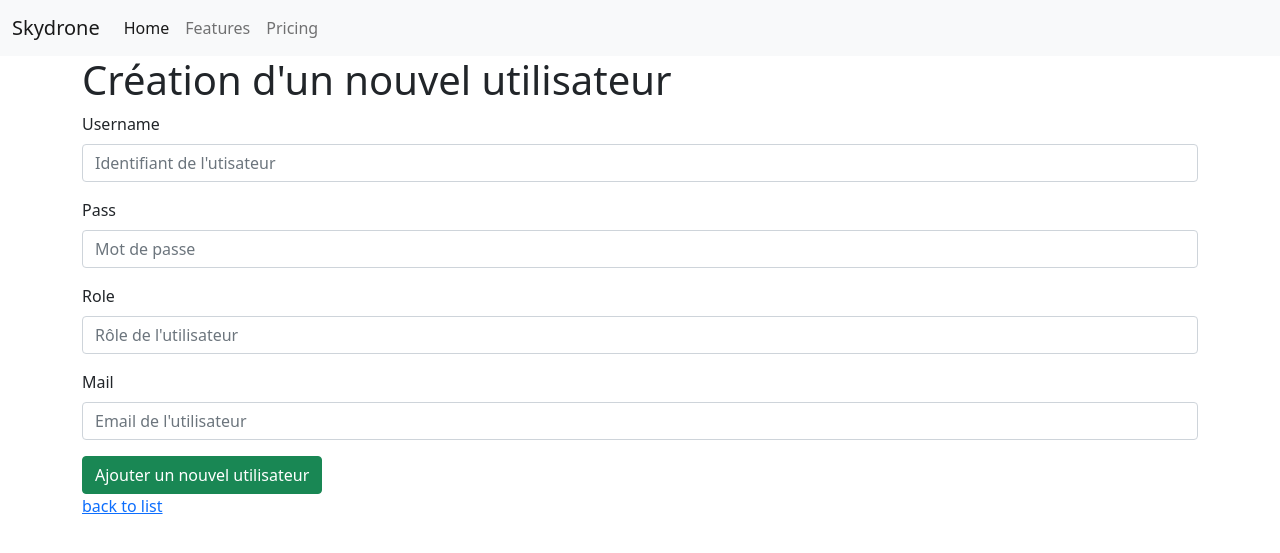
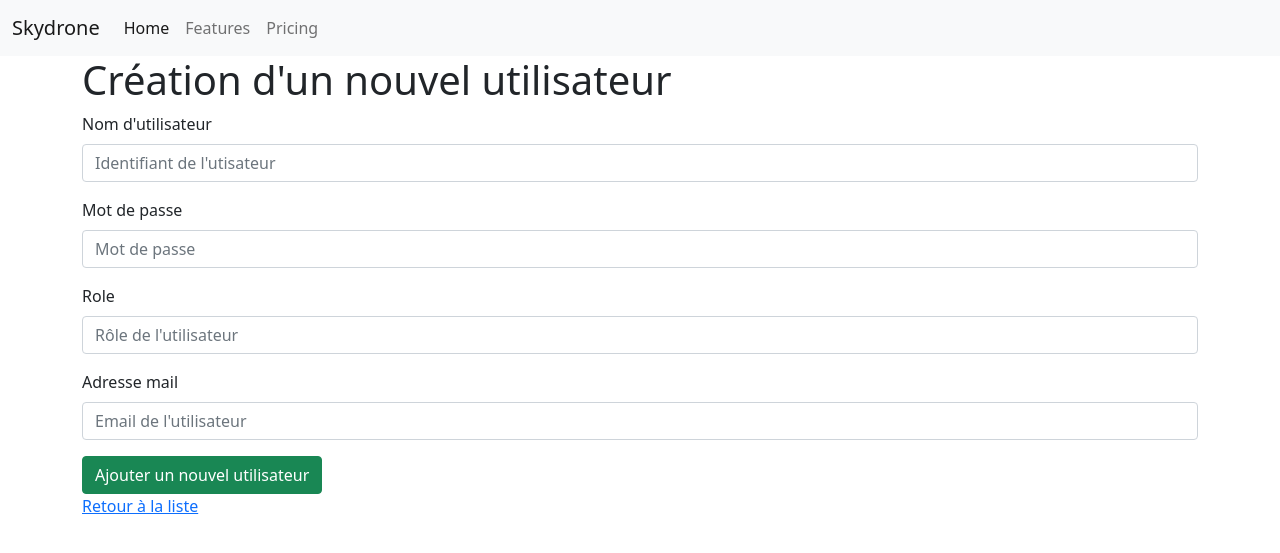
Before and after one commit to anaisxantippe/skydrone.github.io, a Symfony app: template ProjetSkydrone/templates/users/new.html.twig in a window 1280 px wide. Shown: the top 553 px of the page. Run offline with Twig, Linux system fonts and the light colour scheme; the template is opened without the code that fills it: most values are stand-ins (such as "Sample title", 1, 10 or a date in 2020); form fields are guessed from the names that the template uses; some libraries are stand-ins or nearby versions.

Commit message:
changements formulaires

```diff
--- a/ProjetSkydrone/src/Entity/Users.php
+++ b/ProjetSkydrone/src/Entity/Users.php
@@ -46,7 +46,7 @@ class Users
      * @Assert\Regex (
      *     pattern      ="/^(?=.*[A-Z])(?=.*[a-z])(?=.*\d)(?=.*[-+!*$@%_])([-+!*$@%_\w]{8,15})$/",
      *     htmlPattern  ="(?=.*[A-Z])(?=.*[a-z])(?=.*\d)(?=.*[-+!*$@%_])([-+!*$@%_\w]{8,15})"
-     *
+     *)
      */
     private $pass;
 
--- a/ProjetSkydrone/templates/users/_delete_form.html.twig
+++ b/ProjetSkydrone/templates/users/_delete_form.html.twig
@@ -1,4 +1,4 @@
 <form method="post" action="{{ path('users_delete', {'userId': user.userId}) }}" onsubmit="return confirm('Are you sure you want to delete this item?');">
     <input type="hidden" name="_token" value="{{ csrf_token('delete' ~ user.userId) }}">
-    <button class="btn">Delete</button>
+    <button class="btn">Supprimer</button>
 </form>
--- a/ProjetSkydrone/templates/users/new.html.twig
+++ b/ProjetSkydrone/templates/users/new.html.twig
@@ -7,11 +7,11 @@
 
     {{ form_start(form)}}
 
-    {{ form_row(form.username, {'attr': {'placeholder' : "Identifiant de l'utisateur"}}) }}
-    {{ form_row(form.pass, {'attr': {'placeholder' : "Mot de passe"}}) }}
-    {{ form_row(form.role, {'attr': {'placeholder' : "Rôle de l'utilisateur"}}) }}
-    {{ form_row(form.mail, {'attr': {'placeholder' : "Email de l'utilisateur"}}) }}
+    {{ form_row(form.username, {'label' : 'Nom d\'utilisateur','attr': {'placeholder' : "Identifiant de l'utisateur"}}) }}
+    {{ form_row(form.pass, {'label' : 'Mot de passe','attr': {'placeholder' : "Mot de passe"}}) }}
+    {{ form_row(form.role, {'label': 'Role','attr': {'placeholder' : "Rôle de l'utilisateur"}}) }}
+    {{ form_row(form.mail, {'label':'Adresse mail','attr': {'placeholder' : "Email de l'utilisateur"}}) }}
     <button type="submit" class="btn btn-success">Ajouter un nouvel utilisateur</button>
     {{ form_end(form)}}
-    <a href="{{ path('users_index') }}">back to list</a>
+    <a href="{{ path('users_index') }}">Retour à la liste</a>
 {% endblock %}
```
Also changed, not shown: ProjetSkydrone/templates/users/edit.html.twig (+10 -3 lines), ProjetSkydrone/templates/users/show.html.twig (+8 -8 lines).
